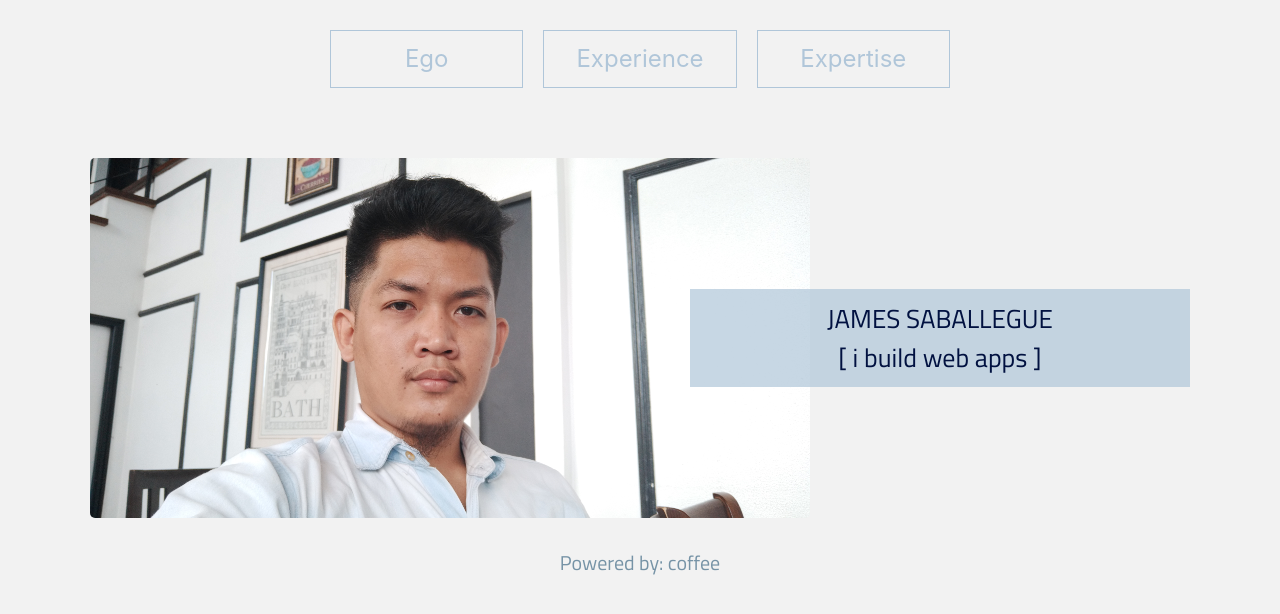
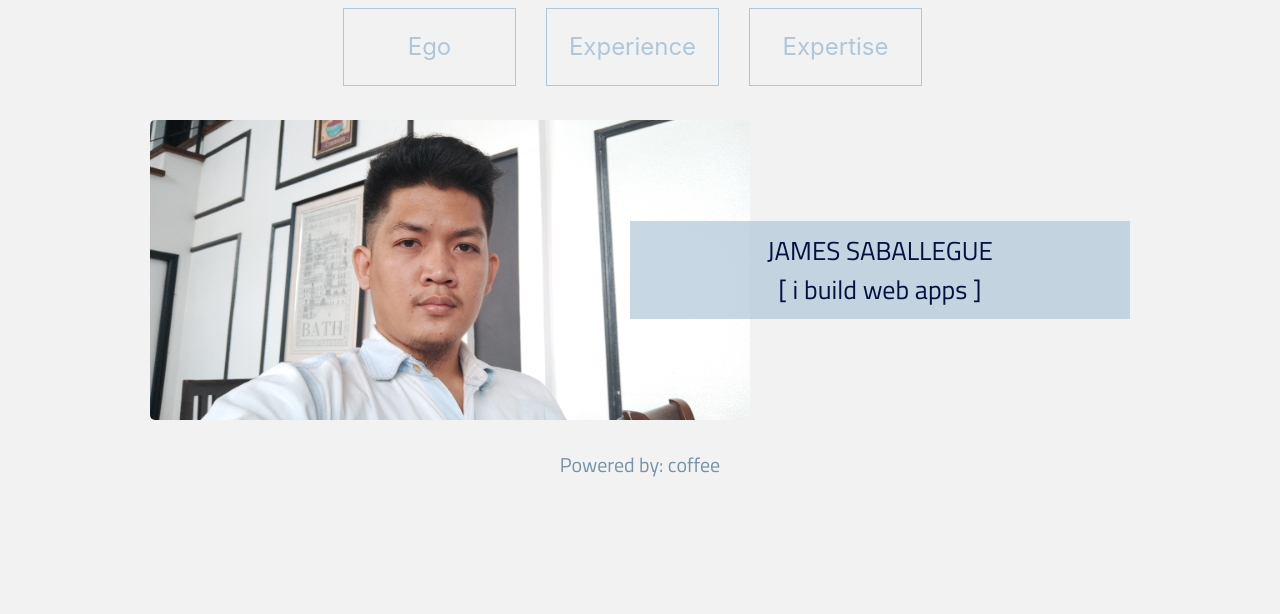
Before and after one commit to metalvexis/Portfolio, a website: page index.html in a window 1280 px wide. Drawn offline with Linux system fonts and the light colour scheme.

Commit message:
prototype

```diff
--- a/index.html
+++ b/index.html
@@ -16,34 +16,27 @@
 
 </head>
 <body>
-  <div class="container-fluid h-100">
-
-    <div class="header row">
-      <div class="offset-md-3 col-md-6 col-sm-12">
-        <div class="row">
-          <div class="header__entry col-4">
+  <nav class="navbar fixed-top navbar-expand-md">
+    <ul class="header navbar-nav mr-auto col-md-6 offset-md-3">
+      <li class="header__entry nav-item col-md-4">
         <div class="header__entry-text">
           Ego
         </div>
-          </div>
-
-          <div class="header__entry col-4">
-
+      </li>
+      <li class="header__entry nav-item  col-md-4">
         <div class="header__entry-text">
           Experience
         </div>
-          </div>
-
-          <div class="header__entry col-4">
-
+      </li>
+      <li class="header__entry nav-item  col-md-4">
         <div class="header__entry-text">
           Expertise
         </div>
-          </div>
-        </div>
-      </div>
-    </div>
+      </li>
+    </ul>
+  </nav>
 
+  <div class="container-fluid h-100">
     <div class="row">
       <div class="portfolio col-12">
         <div class="row" id="ego">
--- a/style/portfolio.scss
+++ b/style/portfolio.scss
@@ -7,22 +7,22 @@ body{
 }
 
 .portfolio{
-  margin-top: 40px;
+  margin-top: 120px;
   font-family: theme.$theme-text__font, sans-serif;
 }
 
 
 .header{
-  width: 100vw;
-  padding: 20px 0px;
-
+  // width: 100vw;
+  // padding: 20px 0px;
+  // position: fixed;
+  // margin: 25px 0px;
   .header__entry{
-    padding: 10px;
-
 
     .header__entry-text{
       border: 1px solid theme.$theme-color__3;
-      padding: 10px;
+      padding: 20px 0px;
+      margin-bottom: 20px;
       text-align: center;
       font-size: theme.$theme-text__size-2;
       color: theme.$theme-color__3;
@@ -39,7 +39,7 @@ body{
 .expo__image{
   // float: left;
   img{
-    // max-width: 600px;
+    max-height: 300px;
     border-radius: 5px;
   }
 }
```
Also changed, not shown: style.css, 1 other file. Lines whose indentation alone changed are shown as unchanged.
